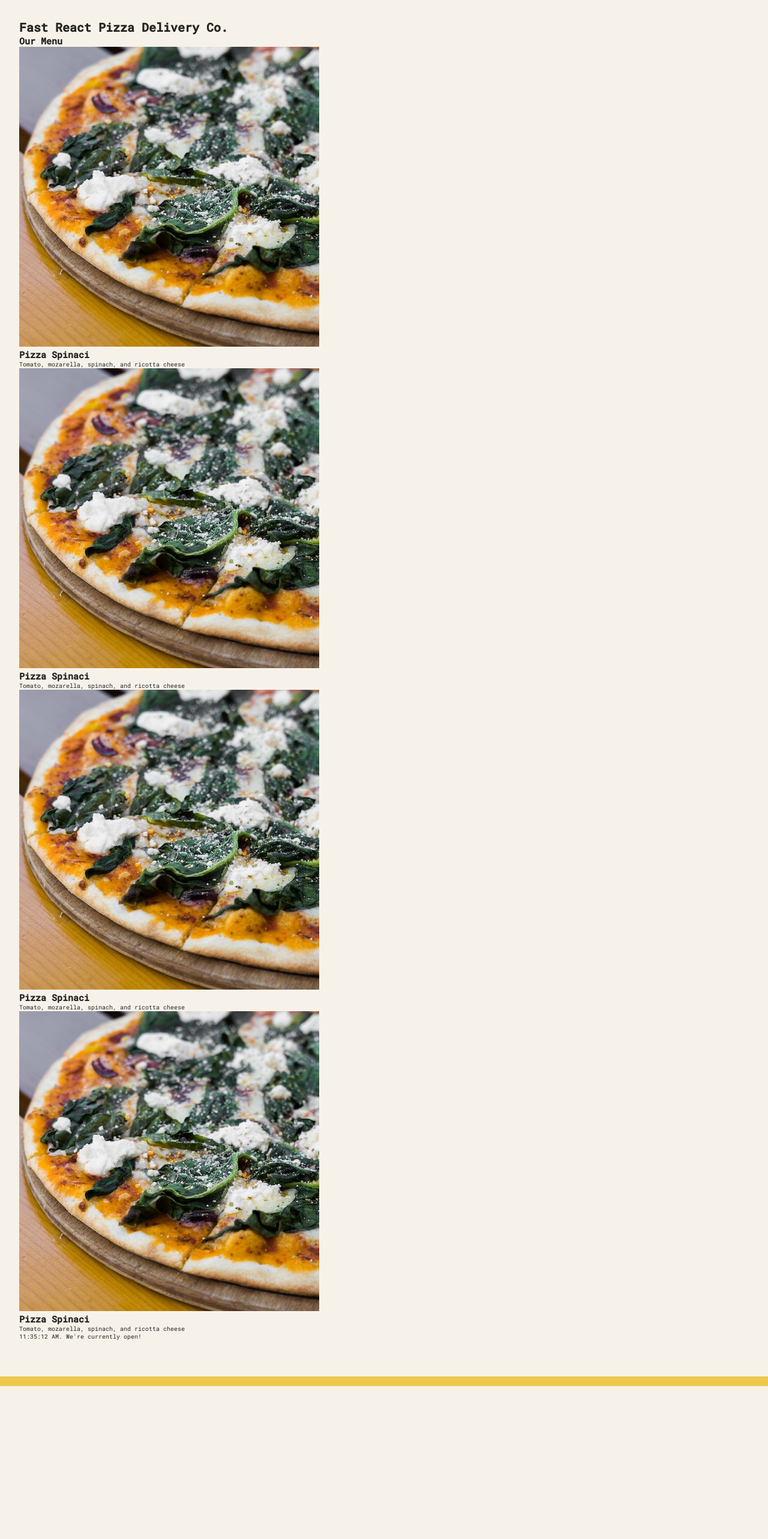
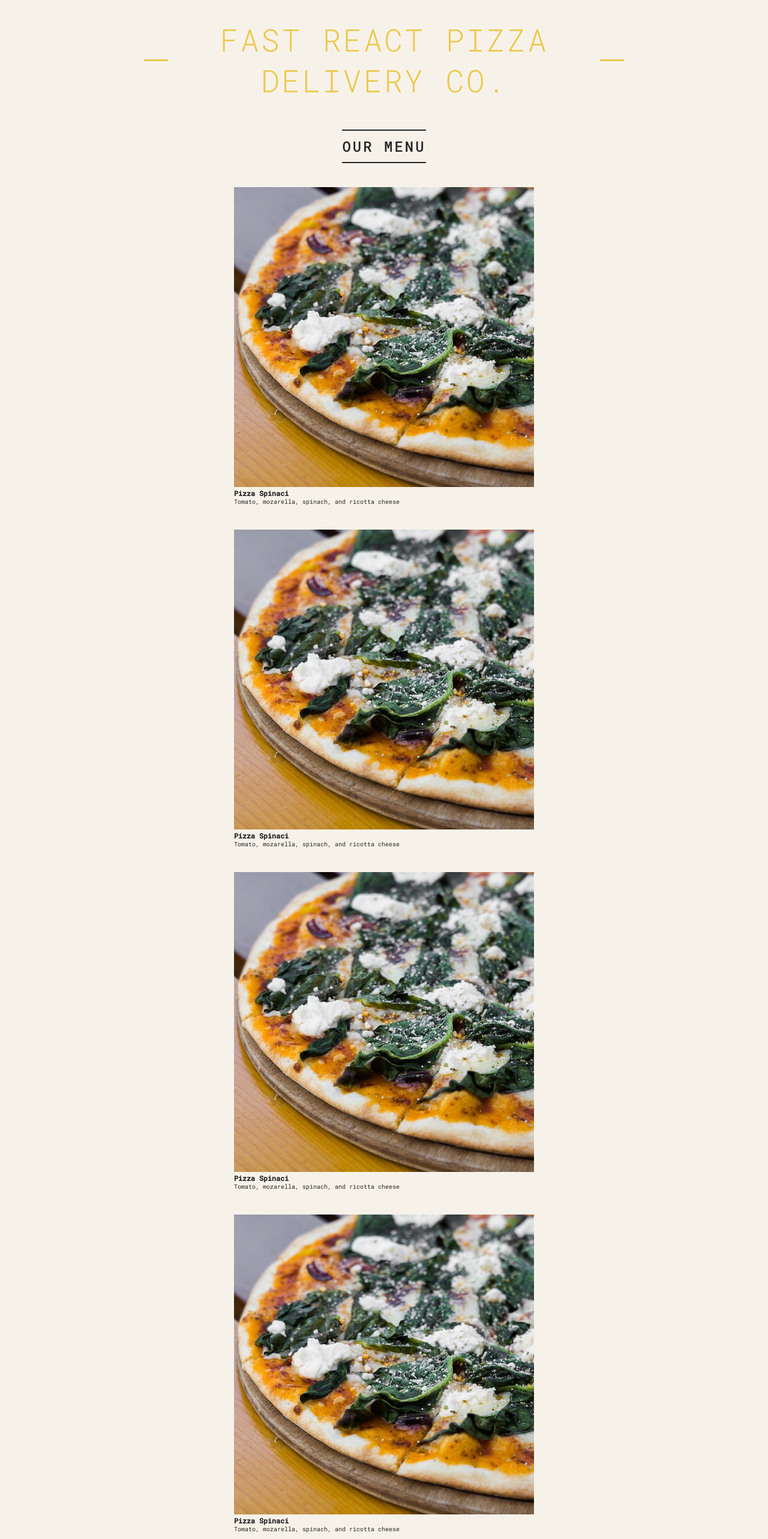
Before and after one commit to BatuhanKIRICI/PizzaMenu, a React (Create React App) app: page / in a window 1280 px wide. Shown: the top 2566 px of the page at 60% size. Before the commit the page ends 2311 px from the top, so only its background shows below. Built offline with nearby package versions, Linux system fonts and the light colour scheme.

Commit message:
"Styling"

```diff
--- a/src/App.js
+++ b/src/App.js
@@ -2,7 +2,7 @@
 
 function App() {
   return (
-    <div>
+    <div className="container">
       <Header />
       <Menu />
       <Footer />
@@ -10,18 +10,24 @@
   );
 }
 function Header() {
-  return <h1>Fast React Pizza Delivery Co.</h1>;
+  const style = {};
+
+  return (
+    <header className="header">
+      <h1 style={style}>Fast React Pizza Delivery Co.</h1>
+    </header>
+  );
 }
 
 function Menu() {
   return (
-    <div>
+    <main className="menu">
       <h2>Our Menu</h2>
       <Pizza />
       <Pizza />
       <Pizza />
       <Pizza />
-    </div>
+    </main>
   );
 }
 
@@ -35,7 +41,9 @@
   else alert("We're currently closed.");
 
   return (
-    <footer>{new Date().toLocaleTimeString()}. We're currently open!</footer>
+    <footer className="footer">
+      {new Date().toLocaleTimeString()}. We're currently open!
+    </footer>
   );
 }
 
@@ -43,7 +51,7 @@
   return (
     <div>
       <img src="./pizzas/spinaci.jpg" alt="Pizza Spinaci" />
-      <h2>Pizza Spinaci</h2>
+      <h3>Pizza Spinaci</h3>
       <p>Tomato, mozarella, spinach, and ricotta cheese</p>
     </div>
   );
--- a/src/index.css
+++ b/src/index.css
@@ -1,4 +1,4 @@
-@import url('https://fonts.googleapis.com/css2?family=Roboto+Mono:ital,wght@0,300;0,400;0,500;1,300&display=swap');
+@import url("https://fonts.googleapis.com/css2?family=Roboto+Mono:ital,wght@0,300;0,400;0,500;1,300&display=swap");
 
 * {
   margin: 0;
@@ -11,7 +11,7 @@
 }
 
 body {
-  font-family: 'Roboto Mono', sans-serif;
+  font-family: "Roboto Mono", sans-serif;
   color: #252525;
   font-weight: 400;
   background-color: #f7f2e9;
@@ -55,9 +55,9 @@
 .header h1::before,
 .header h1::after {
   display: block;
-  content: '';
+  content: "";
   height: 3px;
-  width: 12rem;
+  width: 4rem;
   background-color: #edc84b;
   position: absolute;
   top: calc(50% - 1px);
```
